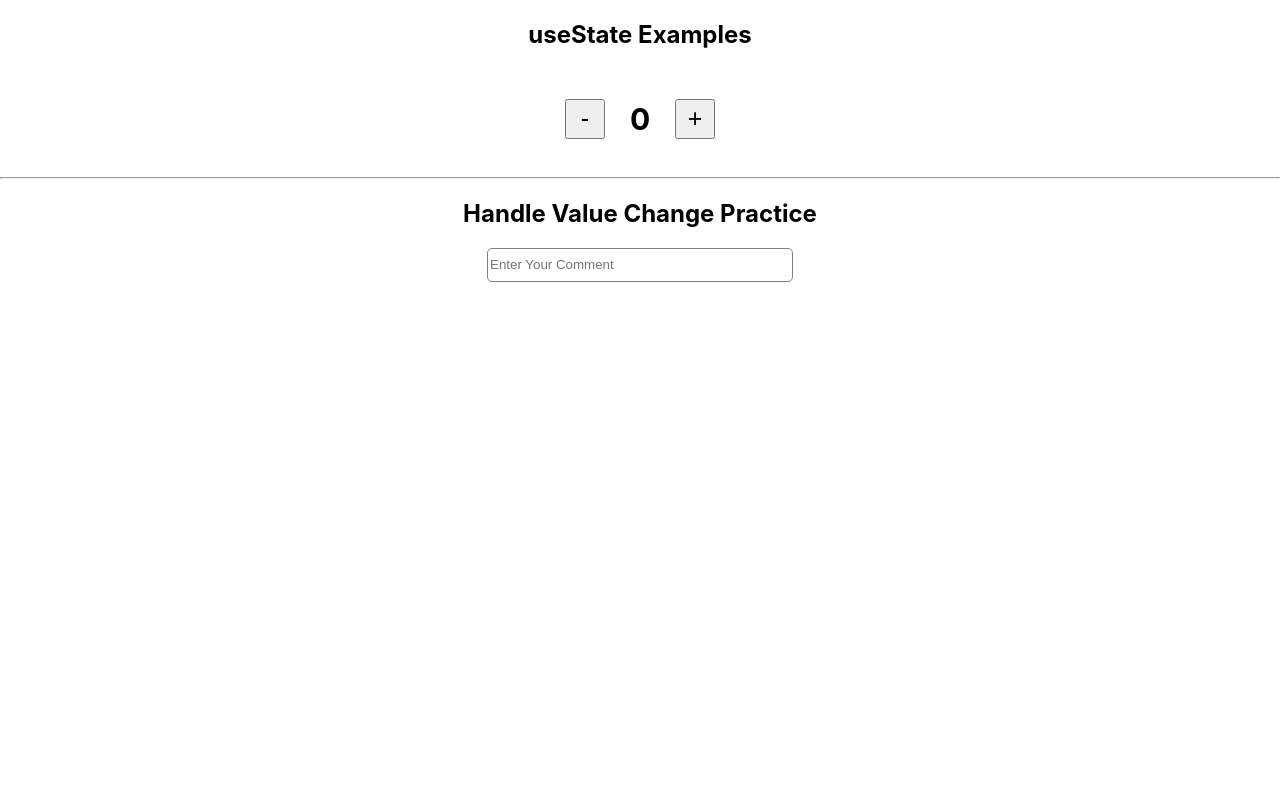
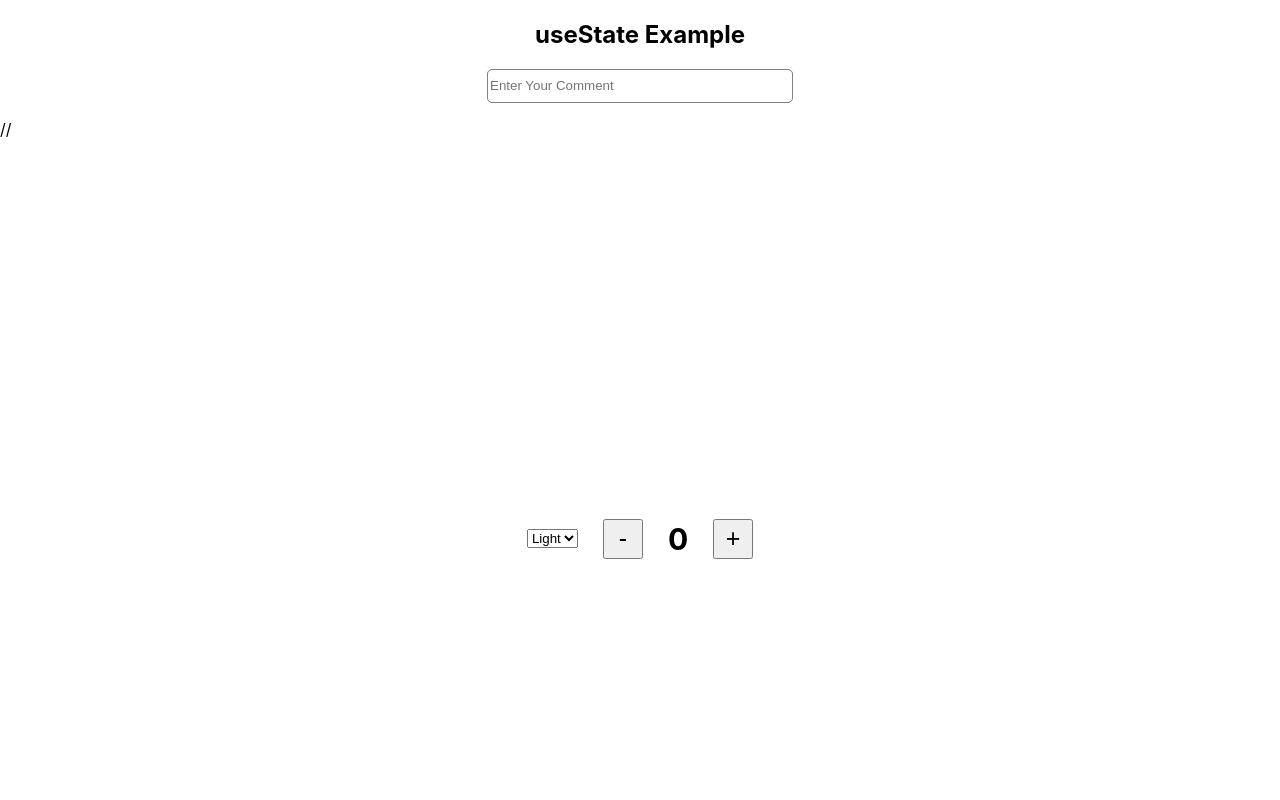
Before and after one commit to M-Atif63/React-Hooks, a React (Create React App) app: page / in a window 1280 px wide. Shown: the top 800 px of the page. Built offline with nearby package versions, Linux system fonts and the light colour scheme.

Commit message:
Feat:Add useContext Example

```diff
--- a/package.json
+++ b/package.json
@@ -9,6 +9,7 @@
     "@testing-library/user-event": "^13.5.0",
     "react": "^19.2.5",
     "react-dom": "^19.2.5",
+    "react-router-dom": "^7.15.0",
     "react-scripts": "5.0.1",
     "web-vitals": "^2.1.4"
   },
--- a/src/App.js
+++ b/src/App.js
@@ -39,11 +39,14 @@
 import Practice from "./Components/Pages/Practice.jsx"
 
 import React from 'react'
+import ChangeTheme from "./Components/Pages/ChangeTheme.jsx"
+import Routing from "./Components/Route/Routing.jsx"
+import CounterPractice from "./Components/Pages/CounterPractice.jsx"
 
 function App() {
   return (
     <div>
-      <Practice/>
+      <Routing/>
     </div>
   )
 }
--- a/src/Components/Headings/H2.jsx
+++ b/src/Components/Headings/H2.jsx
@@ -2,9 +2,11 @@ import React from 'react'
 
 function H2(props) {
   return (
-    <div>
-      <center><h2>{props.btnValue}</h2></center>
-    </div>
+    <center>
+      <div>
+        <h2>{props.btnValue}</h2>
+      </div>
+    </center>
   )
 }
 
--- /dev/null
+++ b/src/Components/Pages/ChangeTheme.jsx
@@ -0,0 +1,31 @@
+import React, { useState } from 'react'
+import { createContext } from 'react'
+import HandleInputValue from './HandleInputValue'
+import CounterPractice from './CounterPractice'
+import H2 from '../Headings/H2'
+
+export const themeContext = createContext()
+
+function ChangeTheme() {
+    const [theme, setTheme] = useState("light")
+
+    const toggleTheme =()=>{
+        if(theme === "light"){
+            setTheme("dark")
+        }
+        if(theme === "dark"){
+            setTheme("light")
+        }
+    }
+    return (
+        <div>
+            <themeContext.Provider value={{theme,toggleTheme}}>
+                <center><h2>useState Example</h2></center>
+                <HandleInputValue />
+                <CounterPractice />
+            </themeContext.Provider>
+        </div>
+    )
+}
+
+export default ChangeTheme
--- a/src/Components/Pages/CounterPractice.jsx
+++ b/src/Components/Pages/CounterPractice.jsx
@@ -1,26 +1,37 @@
-import React, { useState } from 'react'
+import React, {  useContext, useState } from 'react'
 import Btns from '../Btns/Btns.jsx'
 import H3 from '../Headings/H2.jsx'
 import H2 from '../Headings/H2.jsx'
+import { themeContext } from './ChangeTheme.jsx'
+
 
 function CounterPractice() {
+    const { theme ,toggleTheme} = useContext(themeContext)
     const [proCount, setproCount] = useState(0)
     return (
+        <div style={{
+            background: theme === 'light' ? 'white' : 'black',
+            color: theme === 'light' ? 'black' : 'white',
+        }}>
             <div style={{
                 display: 'flex',
                 justifyContent: 'center',
                 alignItems: 'center',
-            gap:'25px',
-            width:'100%',
-            // backgroundColor:'blue',
-            color:'black',
-            fontSize:'20px',
-            height:'100px'
+                gap: '25px',
+                width: '100%',
+                fontSize: '20px',
+                height: '100vh'
             }}>
+                <select onChange={(e)=>toggleTheme(e.target.value)}>
+                    <option value="light">Light</option>
+                    <option value="dark">Dark</option>
+                </select>
                 <Btns className="dec-btn" id="decBtn" onClick={() => setproCount(proCount - 1)} btnValue="-" />
                 <H2 btnValue={proCount} />
                 <Btns className="inc-btn" id="incBtn" onClick={() => setproCount(proCount + 1)} btnValue="+" />
             </div>
+        </div>
+
     )
 }
 
--- a/src/Components/Pages/HandleInputValue.jsx
+++ b/src/Components/Pages/HandleInputValue.jsx
@@ -1,19 +1,26 @@
-import React, { useState } from 'react'
+import React, { useContext, useState } from 'react'
 import InputField from '../InputFields/InputField'
+import { themeContext } from './ChangeTheme'
 
 function HandleInputValue() {
+  const {theme} = useContext(themeContext)
   const [changeValue, setChangeValue] = useState('')
   return (
-    <div>
+    <div style={{
+            background: theme === 'light' ? 'white' : 'black',
+            color: theme === 'light' ? 'black' : 'white',
+        }}>
       <center>
-      <InputField placeholderValue="Enter Your Comment" styling={{width:"300px",
-        height:"30px" ,
-        borderRadius:"5px",
-        border:"1px solid grey"}}
-        onChange={(e)=>setChangeValue(e.target.value)}/>
-      <p>{changeValue}</p>
+        <InputField placeholderValue="Enter Your Comment" styling={{
+          width: "300px",
+          height: "30px",
+          borderRadius: "5px",
+          border: "1px solid grey"
+        }}
+          onChange={(e) => setChangeValue(e.target.value)} />
+        <p>{changeValue}</p>
       </center>
-    </div>
+    // </div>
   )
 }
 
--- a/src/Components/Pages/Practice.jsx
+++ b/src/Components/Pages/Practice.jsx
@@ -2,15 +2,15 @@ import React from 'react'
 import CounterPractice from './CounterPractice.jsx'
 import HandleInputValue from './HandleInputValue.jsx'
 import H2 from '../Headings/H2.jsx'
+import Btns from '../Btns/Btns.jsx'
+import ChangeTheme, { themeContext } from './ChangeTheme.jsx'
 
 function Practice() {
   return (
     <div>
-      <H2 btnValue='useState Examples'/>
-      <CounterPractice/>
+      {/* <H2 btnValue='useState Examples' /> */}
+      <ChangeTheme />
       <hr />
-      <H2 btnValue='Handle Value Change Practice'/>
-      <HandleInputValue/>
     </div>
   )
 }
--- /dev/null
+++ b/src/Components/Route/Routing.jsx
@@ -0,0 +1,17 @@
+import React from 'react'
+import { BrowserRouter, Route, Routes } from 'react-router-dom'
+import Practice from '../Pages/Practice'
+
+function Routing() {
+  return (
+    <div>
+      <BrowserRouter>
+      <Routes>
+        <Route path='/' element={<Practice/>}/>
+      </Routes>
+      </BrowserRouter>
+    </div>
+  )
+}
+
+export default Routing
--- a/src/index.js
+++ b/src/index.js
@@ -3,11 +3,12 @@ import ReactDOM from 'react-dom/client';
 import './index.css';
 import App from './App';
 import reportWebVitals from './reportWebVitals';
+import ChangeTheme from './Components/Pages/ChangeTheme';
 
 const root = ReactDOM.createRoot(document.getElementById('root'));
 root.render(
   <React.StrictMode>
-    <App />
+      <App />
   </React.StrictMode>
 );
 
```
Also changed, not shown: 1 other file (tests, documents, lock files or other folders). Lines whose indentation alone changed are shown as unchanged.
